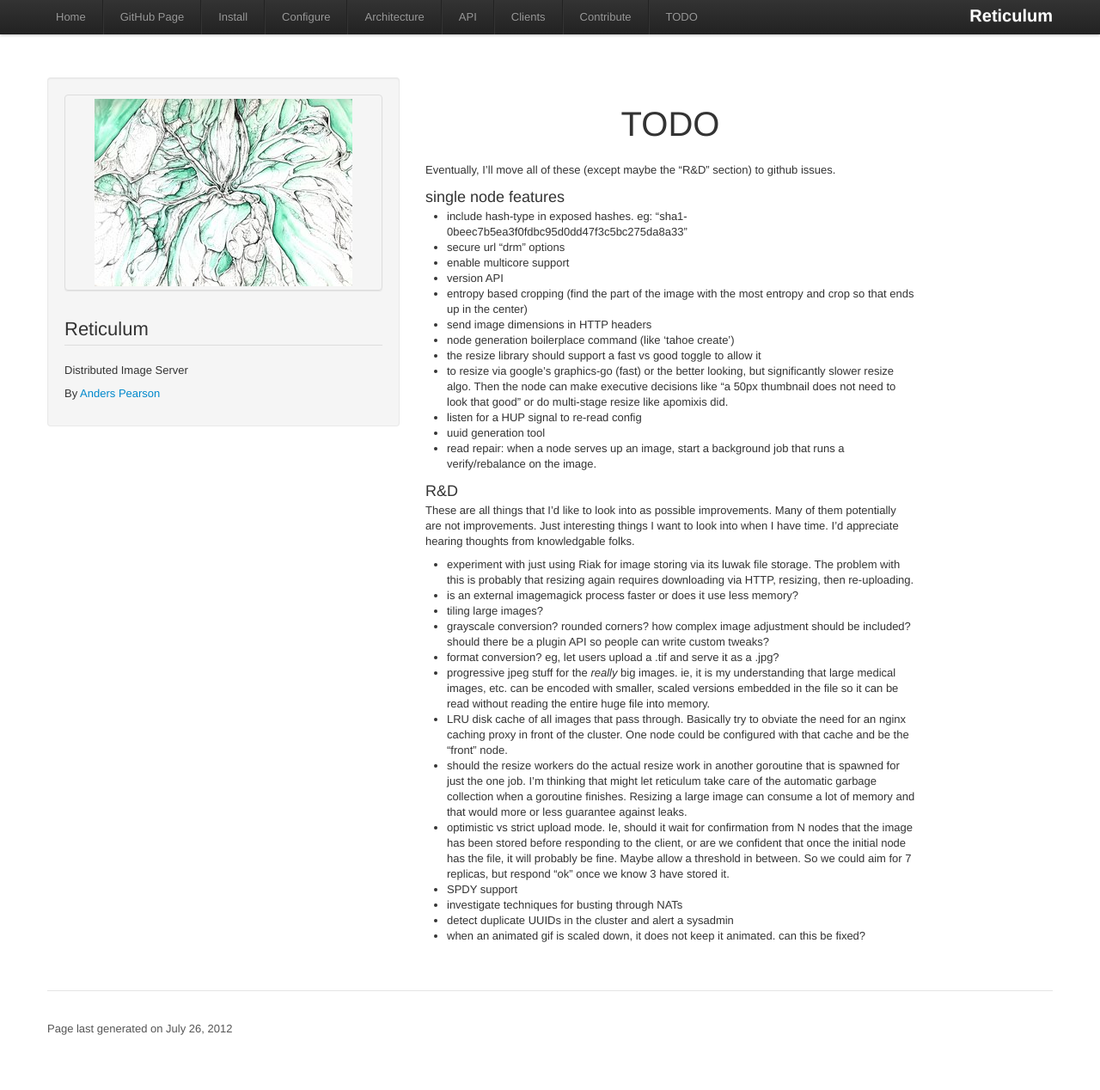
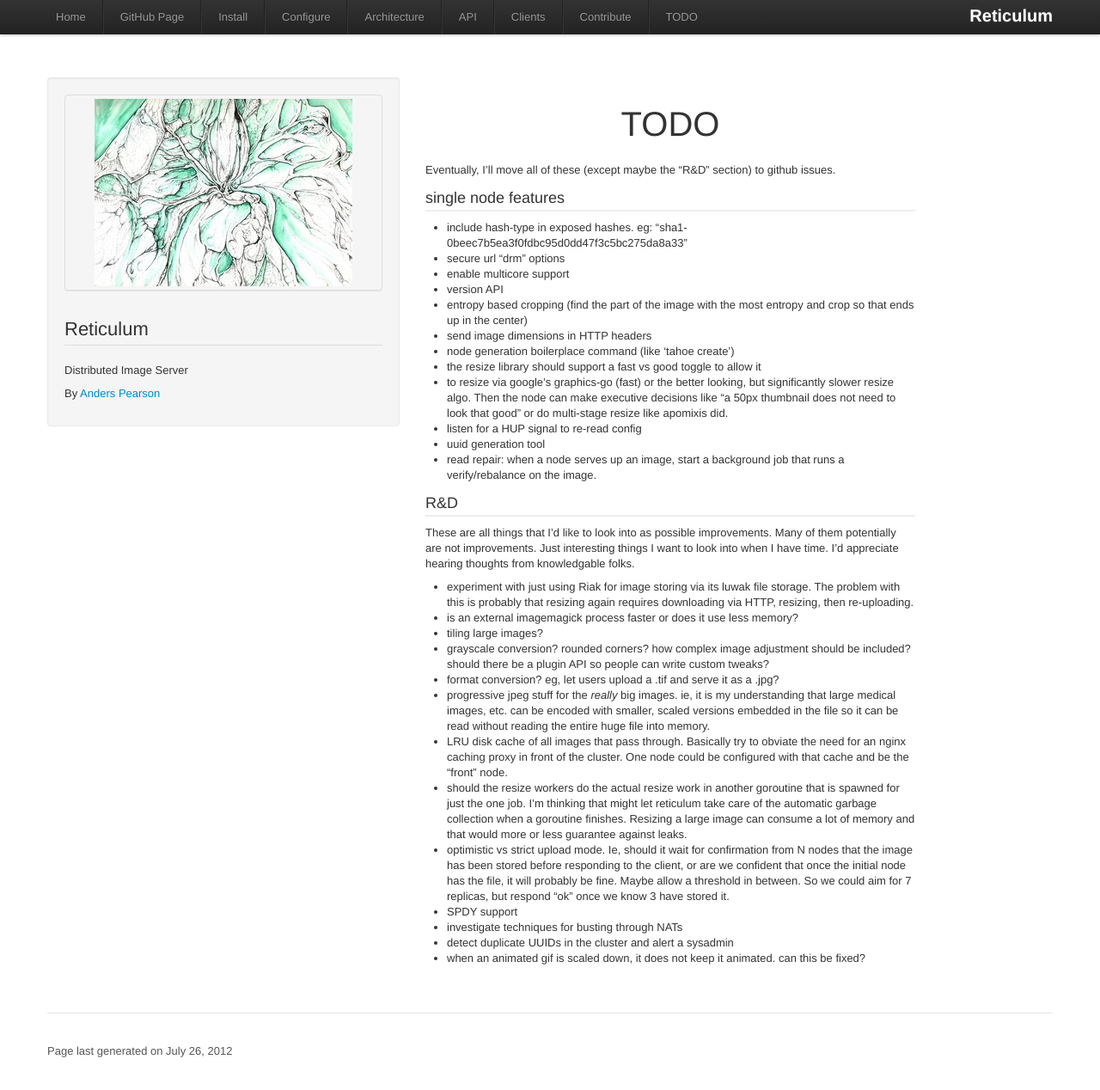
Before and after one commit to thraxil/reticulum, a Jekyll site: the page built from TODO.markdown, in a window 1280 px wide and 1268 px high. Shown: the whole window at 86% size. Built offline with Jekyll 4.4.1, drawn with Linux system fonts in a browser that asks for light colours; comment, search, counter and statistics services are not loaded.

Commit message:
tweaking styles

```diff
--- a/css/docs.css
+++ b/css/docs.css
@@ -783,3 +783,9 @@ h2 {
 		border-bottom: #ddd solid 1px;
 		margin-bottom: 20px;
 }
+
+h3 {
+		margin-bottom: 10px;
+		margin-top: 10px;
+		border-bottom: #eee solid 2px;
+}
```
